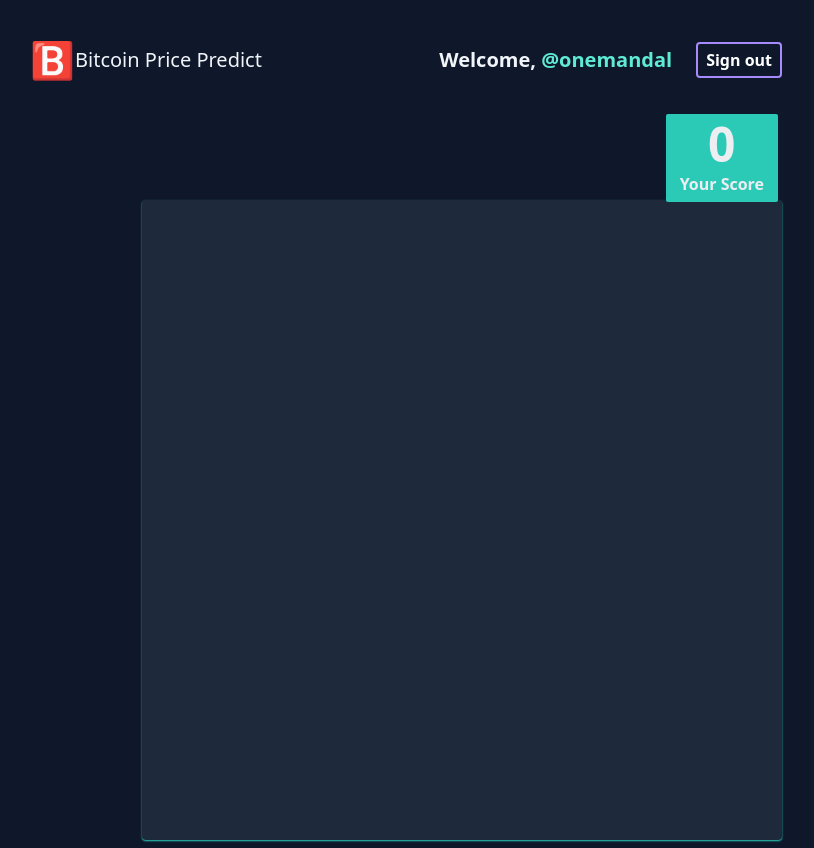
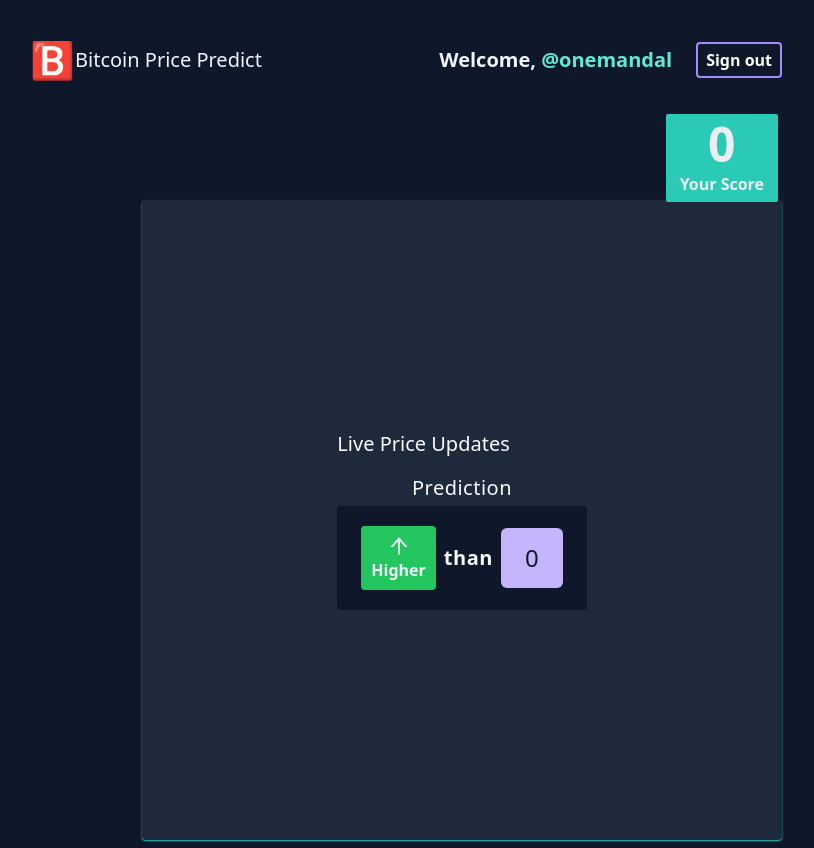
Before and after one commit to manishMandal02/bitcoin-guess-game-frontend, a Next.js app: page / in a window 1280 px wide. Both pictures are taken after a click on the element "Higher". Shown: the whole page, without its empty margins (178-992 px from the left). Built offline with nearby package versions, Linux system fonts and the light colour scheme; no server answers.

Commit message:
updated active game state cmp

```diff
--- a/src/components/game/gameActive/Index.tsx
+++ b/src/components/game/gameActive/Index.tsx
@@ -1,3 +1,4 @@
+import PredictionBtn from '@components/ui/PredictionBtn'
 import React from 'react'
 import { PredictionType } from 'src/types/game.types'
 
@@ -13,11 +14,29 @@ const GameActive: React.FC<Props> = ({
   prediction,
 }) => {
   return (
-    <div>
+    <div className="select-none text-slate-50 ">
       {/* Live chart */}
-      <div className="flex"></div>
+      <div className="flex">
+        <p className="text-xl font-medium">Live Price Updates</p>
+      </div>
       {/* Prediction info */}
-      <div className="flex"></div>
+      <div className="mt-4 ">
+        <p className="mb-1 text-center text-xl font-medium tracking-wide">
+          Prediction
+        </p>
+        <div className="flex items-center justify-around rounded bg-primary-dark p-5 px-6">
+          {/* Current prediction */}
+          <PredictionBtn
+            smallSize
+            isHigher={prediction === 'higher' ? true : false}
+          />
+          <span className="mx-2 text-xl font-semibold tracking-wide">than</span>
+          {/* Locked price */}
+          <div className="relative rounded-md bg-violet-300 px-6 py-3.5 font-bold text-slate-900 ">
+            <p className="text-2xl font-medium">{lockedPrice}</p>
+          </div>
+        </div>
+      </div>
     </div>
   )
 }
--- a/src/components/game/startGame/Index.tsx
+++ b/src/components/game/startGame/Index.tsx
@@ -1,3 +1,4 @@
+import PredictionBtn from '@components/ui/PredictionBtn'
 import Tooltip from '@components/ui/Tooltip'
 import Image from 'next/image'
 import React from 'react'
@@ -46,25 +47,19 @@ const StartGame: React.FC<Props> = ({ makePrediction, bitcoinPrice }) => {
           <p className=" -mt-1 text-xl"> Make a guess</p>
           <Tooltip text="Select either Higher or Lower to make a prediction for the bitcoin price after 1 minute" />
         </div>
-        <div className="mt-3 flex flex-row">
-          <div
+        <div className="mt-3 flex items-center">
+          <PredictionBtn
             onClick={() => {
               makePrediction('higher')
             }}
-            className="flex cursor-pointer select-none flex-col items-center justify-center rounded bg-green-500 px-6 py-2  font-semibold text-slate-100 transition-all duration-300 hover:scale-105"
-          >
-            <AiOutlineArrowUp className="text-4xl font-bold " />
-            Higher
-          </div>
-          <div
+            isHigher
+          />
+          <PredictionBtn
             onClick={() => {
               makePrediction('lower')
             }}
-            className="ml-3 flex cursor-pointer select-none flex-col items-center justify-center rounded bg-red-500 px-6 py-2 font-semibold text-slate-100 transition-all duration-300 hover:scale-105"
-          >
-            <AiOutlineArrowDown className="text-4xl font-bold" />
-            Lower
-          </div>
+            marginLeft={3}
+          />
         </div>
       </div>
     </div>
--- /dev/null
+++ b/src/components/ui/PredictionBtn.tsx
@@ -0,0 +1,43 @@
+import React from 'react'
+import { AiOutlineArrowDown, AiOutlineArrowUp } from 'react-icons/ai'
+
+interface Props {
+  onClick?: () => void
+  isHigher?: boolean
+  marginLeft?: number
+  smallSize?: boolean
+}
+
+const PredictionBtn: React.FC<Props> = ({
+  onClick,
+  isHigher,
+  marginLeft,
+  smallSize,
+}) => {
+  return (
+    <div
+      onClick={onClick}
+      className={`flex ml-${marginLeft} cursor-pointer select-none flex-col items-center justify-center rounded ${
+        isHigher ? 'bg-green-500' : 'bg-red-500'
+      } ${
+        !smallSize ? 'px-6' : 'px-2.5'
+      } py-2  font-semibold text-slate-100 transition-all duration-300 hover:scale-105`}
+    >
+      {isHigher ? (
+        <>
+          <AiOutlineArrowUp
+            className={`${!smallSize ? 'text-4xl' : 'text-2xl'} font-bold `}
+          />
+          Higher
+        </>
+      ) : (
+        <>
+          <AiOutlineArrowDown className="text-4xl font-bold" />
+          Lower
+        </>
+      )}
+    </div>
+  )
+}
+
+export default PredictionBtn
```
